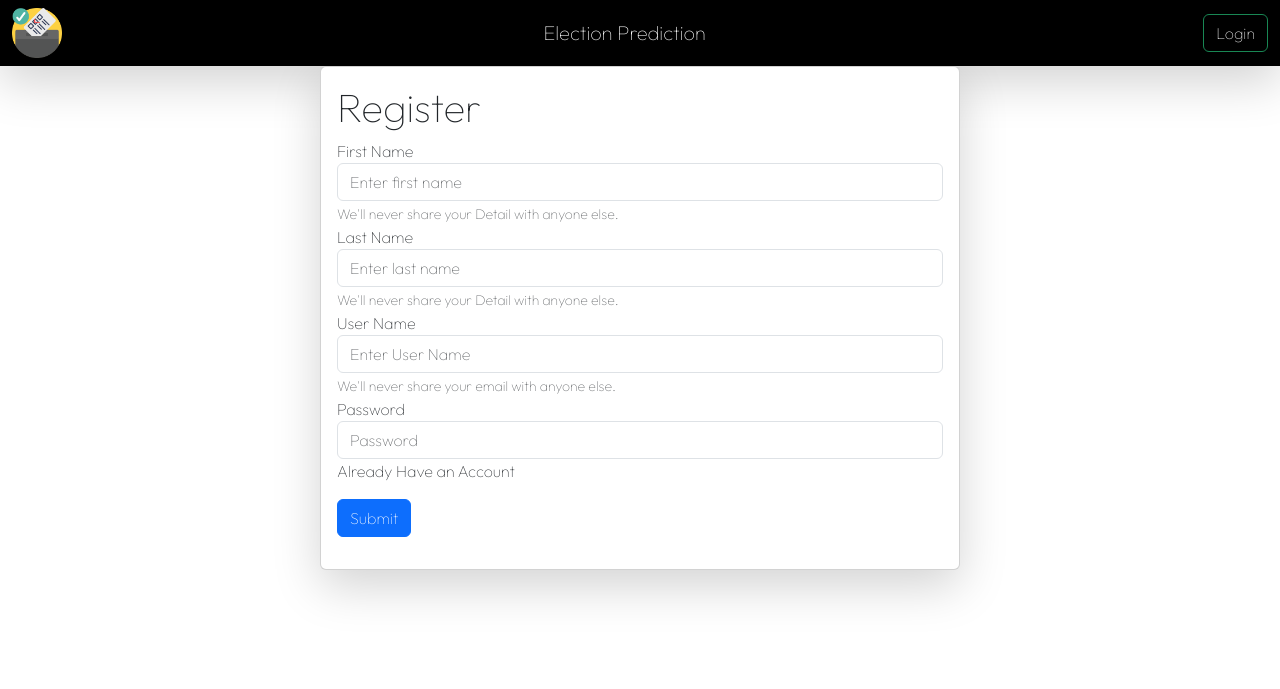
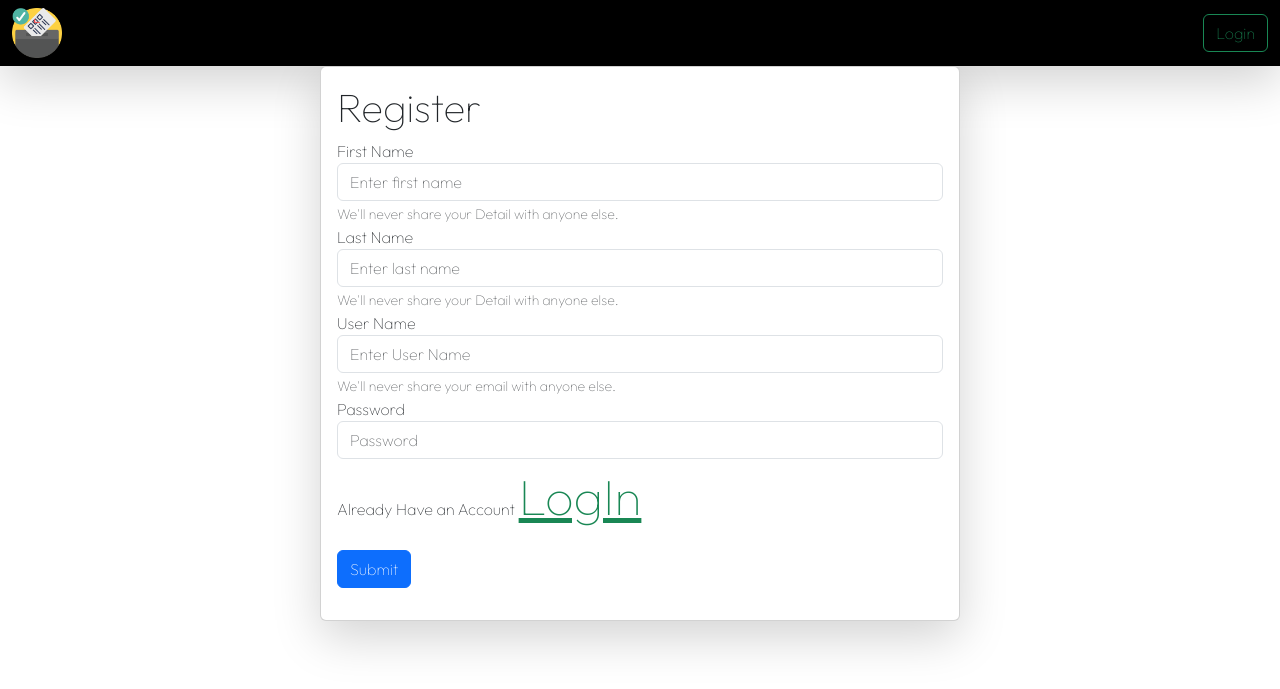
Before and after one commit to aditya-nikam-AIDS/core, a Django app: page /register/ in a window 1280 px wide. Shown: the top 689 px of the page. Run offline with Django 5.2, Linux system fonts and the light colour scheme.

Commit message:
sixth commit

```diff
--- a/Home/static/Home/style.css
+++ b/Home/static/Home/style.css
@@ -26,6 +26,5 @@
 
   }
   a{
-    color:white !important;
-    font: size 10px !important;
+    font-size:50px;
   }
--- a/Home/templates/login.html
+++ b/Home/templates/login.html
@@ -4,6 +4,8 @@
     <h1>LOGIN</h1>
 
      {% csrf_token %}
+
+
 
      {% if request.user.is_authenticated %}
 
@@ -21,6 +23,7 @@
      {% endif %}
      {% endif %}
 
+
     <div class="form-group">
       <label for="exampleInputEmail1">User Name</label>
       <input type="text"  name="user_name" class="form-control" id="exampleInputEmail1" aria-describedby="emailHelp" placeholder="Enter email">
@@ -30,7 +33,7 @@
       <label for="exampleInputPassword1">Password</label>
       <input type="password"  name="password" class="form-control" id="exampleInputPassword1" placeholder="Password">
     </div>
-    <p>Don't Have an Account<a href="/register">Register</a><p>
+    <p>Don't Have an Account<a href="/register" class="link-primary">Register</a><p>
 
 
     <button type="submit" class="btn btn-primary">Submit</button>
--- a/Home/templates/register.html
+++ b/Home/templates/register.html
@@ -40,7 +40,7 @@
       <label for="exampleInputPassword1">Password</label>
       <input type="password" name="password" class="form-control" id="exampleInputPassword1" placeholder="Password">
     </div>
-    <p>Already Have an Account<a href="/login">LogIn</a><p>
+    <p>Already Have an Account <a href="/login" class="link-success">LogIn</a><p>
 
     <button type="submit" class="btn btn-primary">Submit</button>
   </form>
--- a/Home/views.py
+++ b/Home/views.py
@@ -16,7 +16,7 @@ def login_page(request):
         password=request.POST.get("password")
         if not User.objects.filter(username=user_name).exists():
             messages.error(request,"Invalid User Name")
-            return redirect(request,"login.html")
+            return redirect("/login/")
 
         user=authenticate(username=user_name,password=password)#this method check user name and password that would be authenticated password is encrypted
         if user is None:
@@ -423,7 +423,7 @@ def prediction(request):
                elif row2["INDIA"]>row2["NDA"] and row2["INDIA"]>row2["Other"]:
                   print("INDIA",row1["Constituency_Name"])
                   INDIA=INDIA+1
-               else:
+               elif row2["Other"]>row2["INDIA"] and row2["Other"]>row2["NDA"]:
                 print("BRS",row1["Constituency_Name"])
                 Other=Other+1
             return render(request,"result.html",{"d":[NDA,INDIA,Other],"n":["NDA","INDIA","Other"],"state":state,'a':[st_nda,st_india,st_other]})
```
Also changed, not shown: db.sqlite3.
